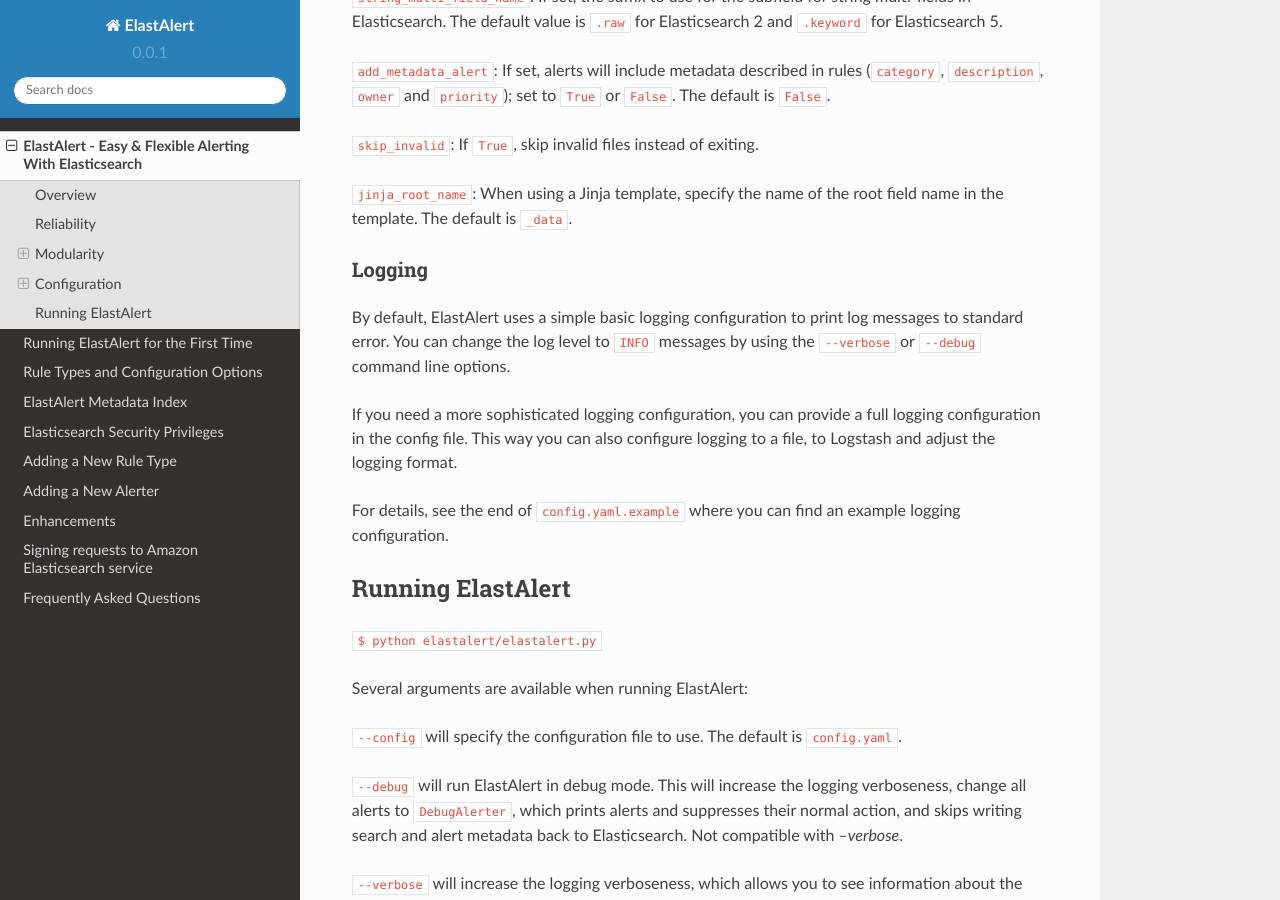
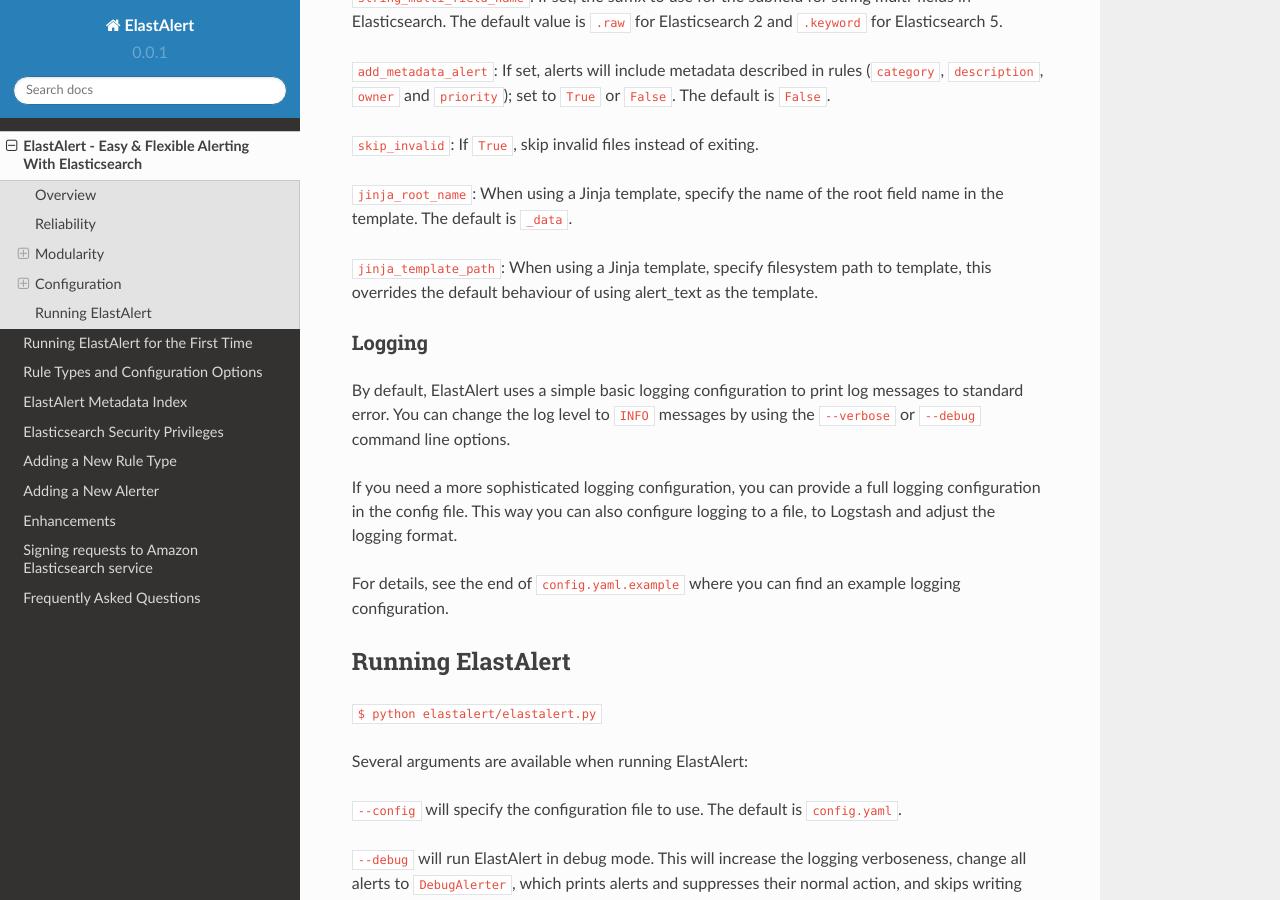
Before and after one commit to Yelp/elastalert, a Sphinx documentation site: the page built from docs/source/elastalert.rst, in a window 1280 px wide and 900 px high, scrolled down 5787 px. Built offline with Sphinx 7.4.7 and the Read the Docs theme 2.0.0, drawn with Linux system fonts in a browser that asks for light colours; pages that are not in the unit, such as notebooks, are missing from menus.

Commit message:
update docs

```diff
--- a/docs/source/elastalert.rst
+++ b/docs/source/elastalert.rst
@@ -220,6 +220,8 @@
 
 ``jinja_root_name``: When using a Jinja template, specify the name of the root field name in the template. The default is ``_data``.
 
+``jinja_template_path``: When using a Jinja template, specify filesystem path to template, this overrides the default behaviour of using alert_text as the template.
+
 Logging
 -------
 
```
